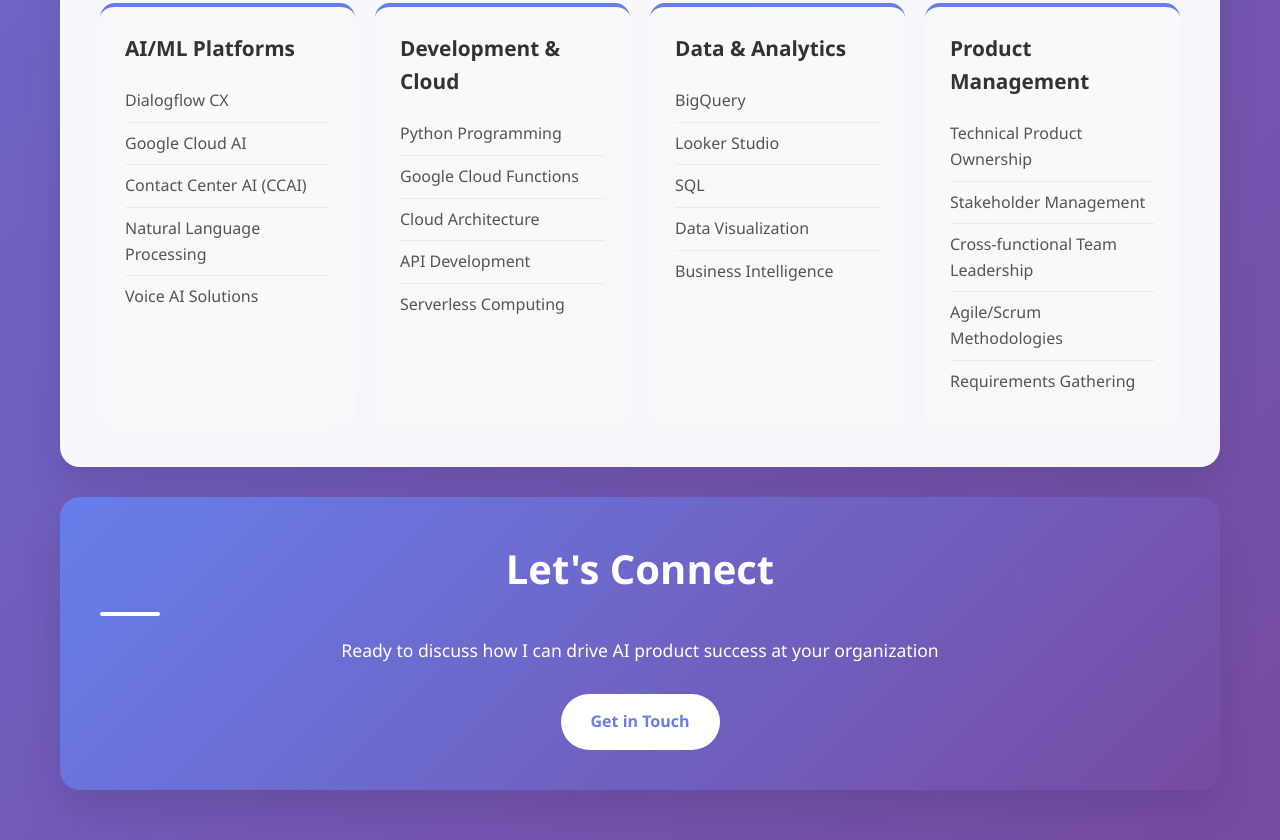
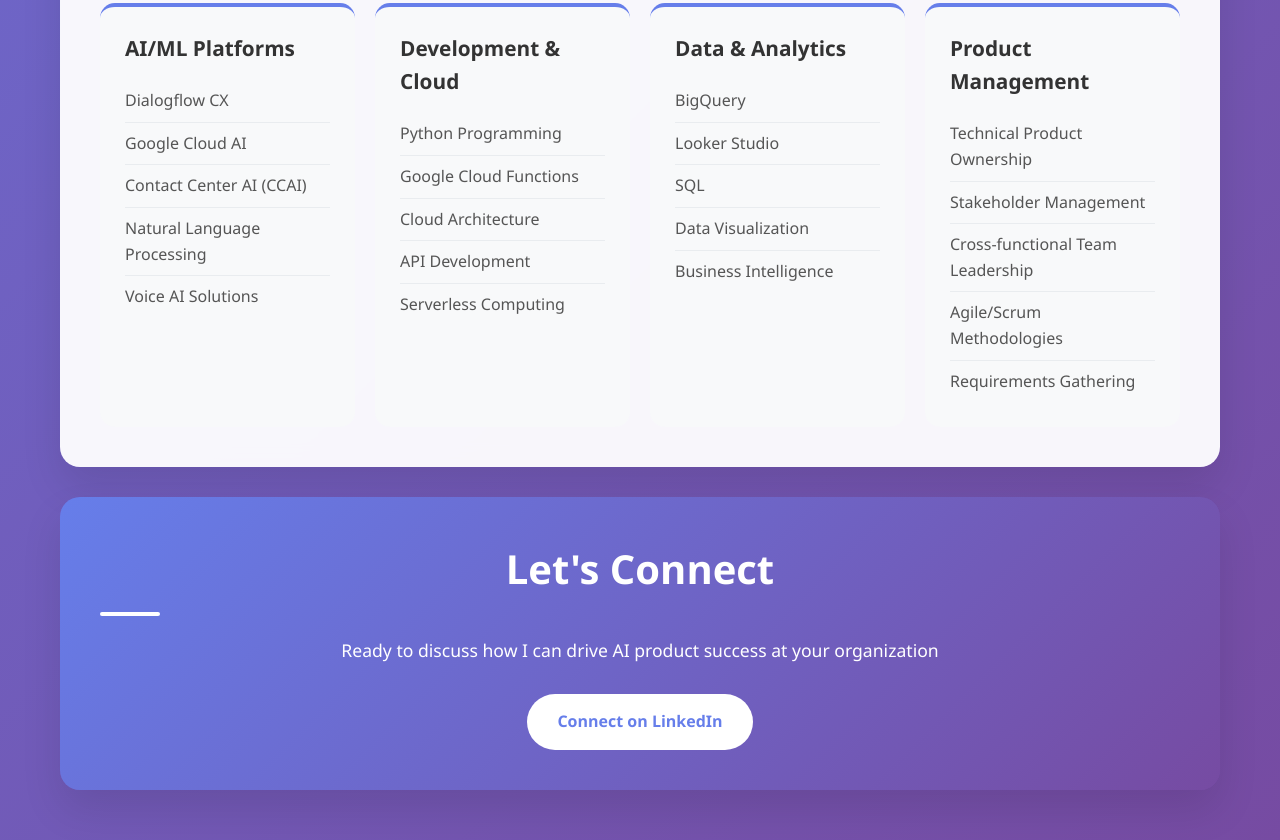
Before and after one commit to AliChahbandar/Portfolio, a plain HTML site: page index.html in a window 1280 px wide. Shown: the part 2112-2952 px from the top of the page. Drawn offline with Linux system fonts and the light colour scheme.

Commit message:
Update index.html

```diff
--- a/index.html
+++ b/index.html
@@ -430,7 +430,7 @@
         <div class="section contact">
             <h2>Let's Connect</h2>
             <p>Ready to discuss how I can drive AI product success at your organization</p>
-            <a href="mailto:your.email@example.com" class="contact-button">Get in Touch</a>
+            <a href="https://linkedin.com/in/ali-chahbandar/" target="_blank" class="contact-button">Connect on LinkedIn</a>
         </div>
     </div>
 </body>
```
